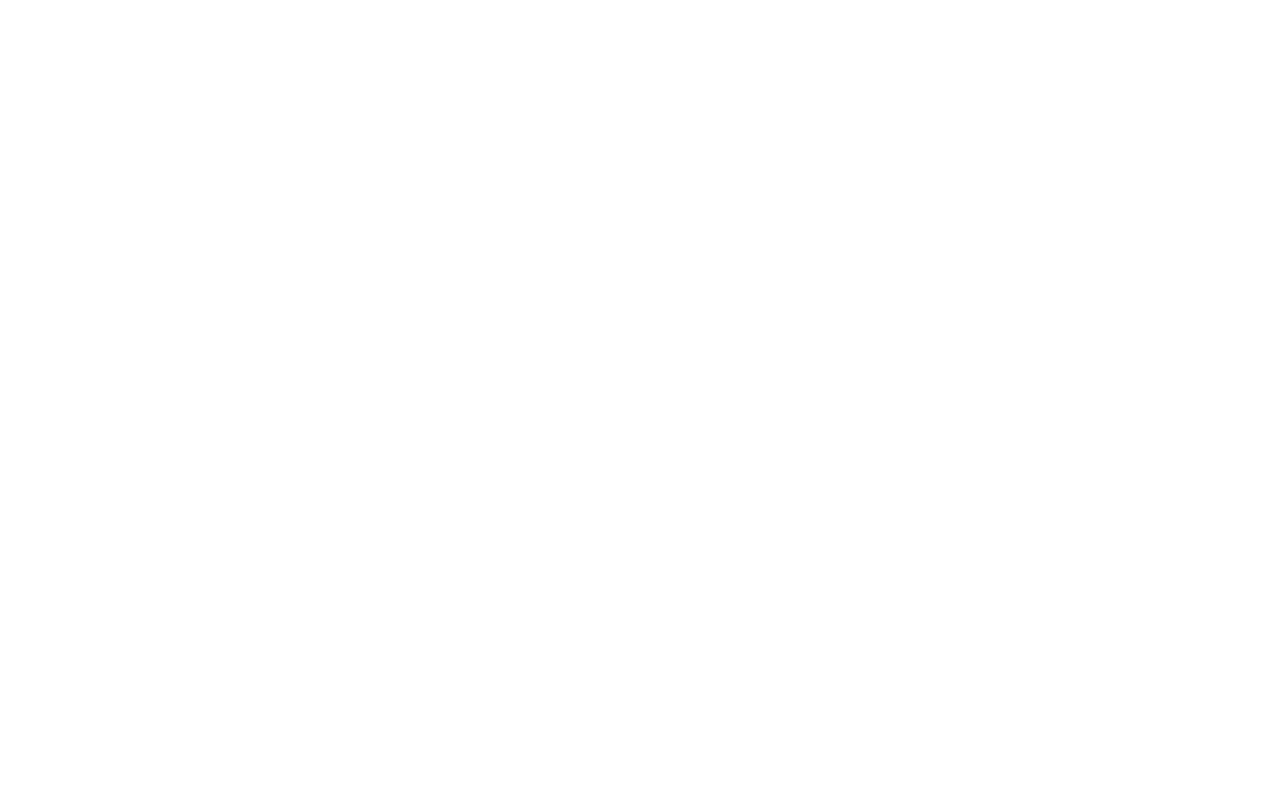
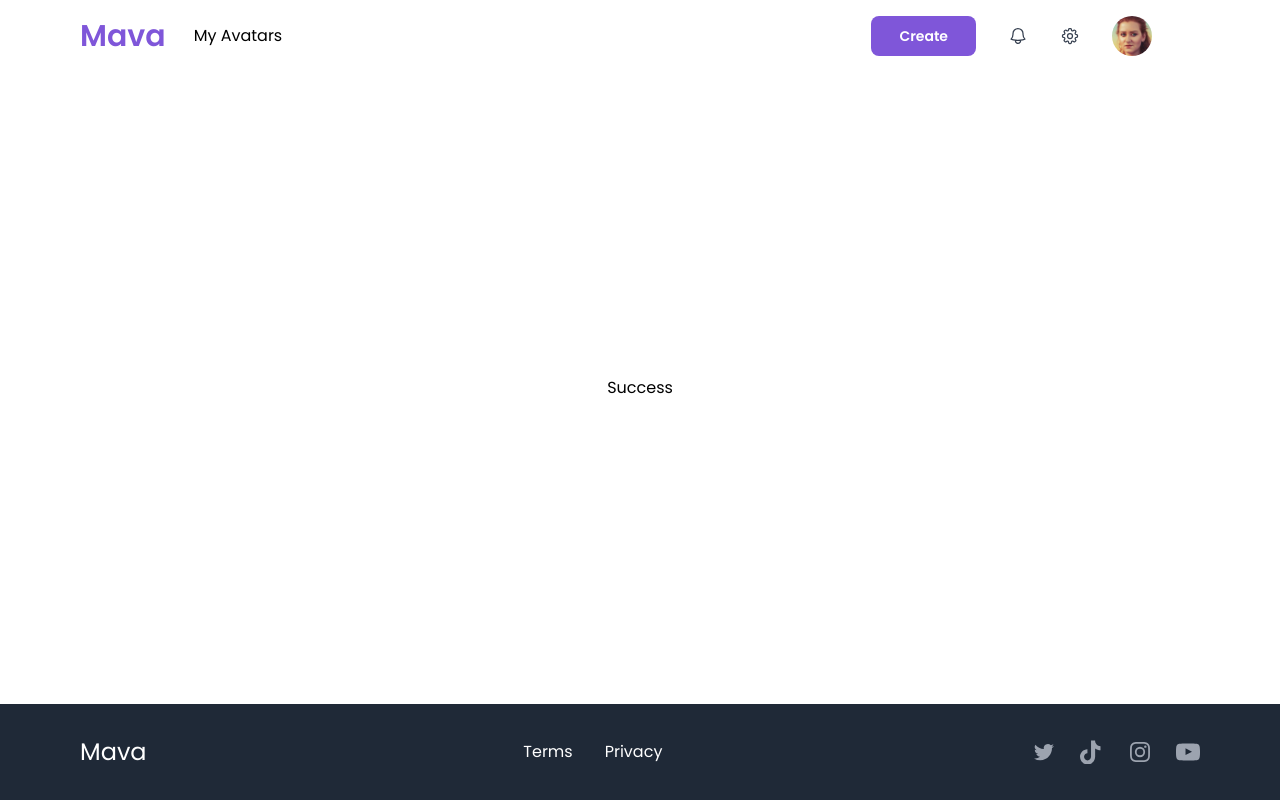
Before and after one commit to AmazingDev0815/AI-avatar-generation, a React (Create React App) app: page /success in a window 1280 px wide. Before the commit this address had no page. Built offline with nearby package versions, Linux system fonts and the light colour scheme.

Commit message:
Success page layout and route

```diff
--- a/src/App.js
+++ b/src/App.js
@@ -12,6 +12,7 @@ import AvatarDetail from "./components/pages/avatarDetail";
 import UploadImage from "./components/pages/uploadImage";
 import Setting from "./components/pages/setting";
 import ImageCrop from "./components/basic/imageCroptest";
+import Success from "./components/pages/success";
 
 function App() {
   useEffect(() => {
@@ -33,6 +34,7 @@ function App() {
         <Route path="/avatar-detail" element={<AvatarDetail />} />
         <Route path="/setting" element={<Setting />} />
         <Route path="/image-crop" element={<ImageCrop />} />
+        <Route path="/success" element={<Success />} />
       </Routes>
     </BrowserRouter>
   );
--- a/src/components/pages/avatarDetail.js
+++ b/src/components/pages/avatarDetail.js
@@ -1,4 +1,5 @@
 import { useEffect, useState } from "react";
+import { useNavigate } from "react-router-dom";
 import Select from "react-select";
 import MainLayout from "../../layout/mainLayout";
 
@@ -12,12 +13,14 @@ const AvatarDetail = () => {
   const [selectedOption, setSelectedOption] = useState(null);
   const [avatarName, setAvatarName] = useState("");
   const [disable, setDisable] = useState(true);
+  const navigate = useNavigate();
   useEffect(() => {
     setDisable(!(!!selectedOption?.value && !!avatarName));
   }, [selectedOption, avatarName]);
 
   const SubmitInfo = (e) => {
     e.preventDefault();
+    navigate('/success');
   };
 
   return (
--- /dev/null
+++ b/src/components/pages/success.js
@@ -0,0 +1,13 @@
+import MainLayout from "../../layout/mainLayout";
+
+const Success = () => {
+  return (
+    <MainLayout>
+      <div className="flex flex-1 flex-col justify-center items-center">
+        <h1>Success</h1>
+      </div>
+    </MainLayout>
+  )
+}
+
+export default Success;
```
Also changed, not shown: src/assets/img/success.gif (added).
